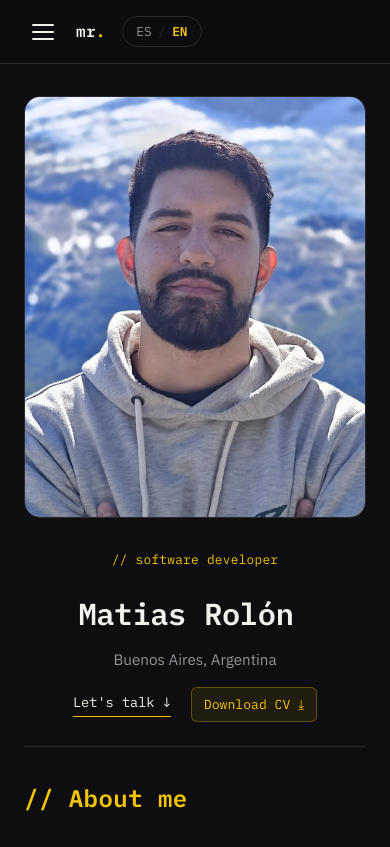
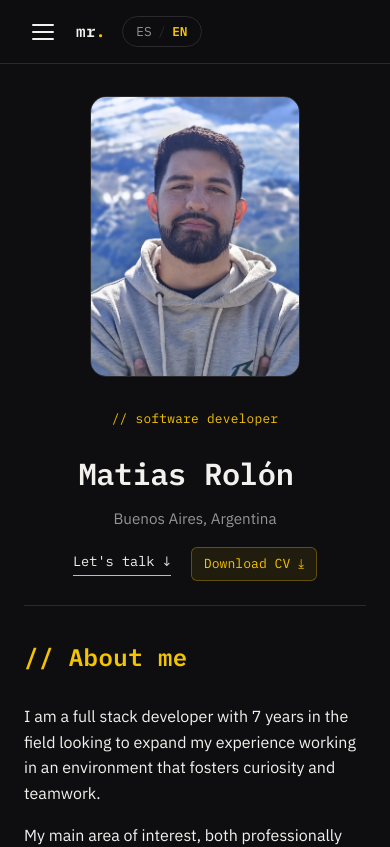
Before and after one commit to matiasrolon/my-portfolio, a React (Vite) app: page / in a window 390 px wide. Shown: the top 847 px of the page. Built offline with nearby package versions, Linux system fonts and the light colour scheme.

Commit message:
Fix avatar size again

```diff
--- a/src/index.css
+++ b/src/index.css
@@ -892,8 +892,9 @@ a {
   }
 
   .hero__avatar {
-    width: 100%;
-    height: 50vh;
+    width: auto;
+    height: 33.33vh;
+    aspect-ratio: 3 / 4;
     border-radius: 16px;
   }
 
```
